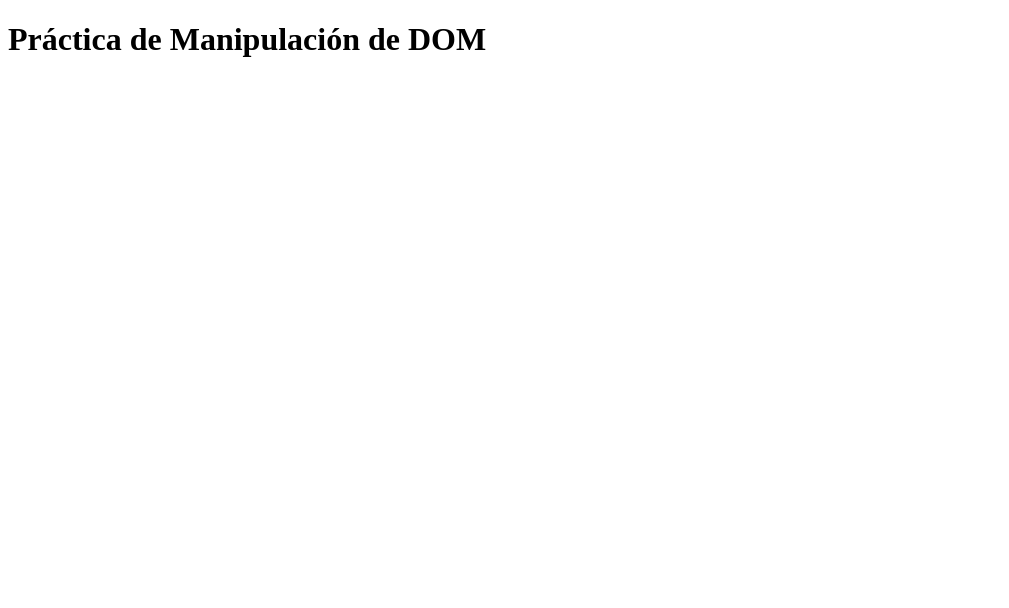
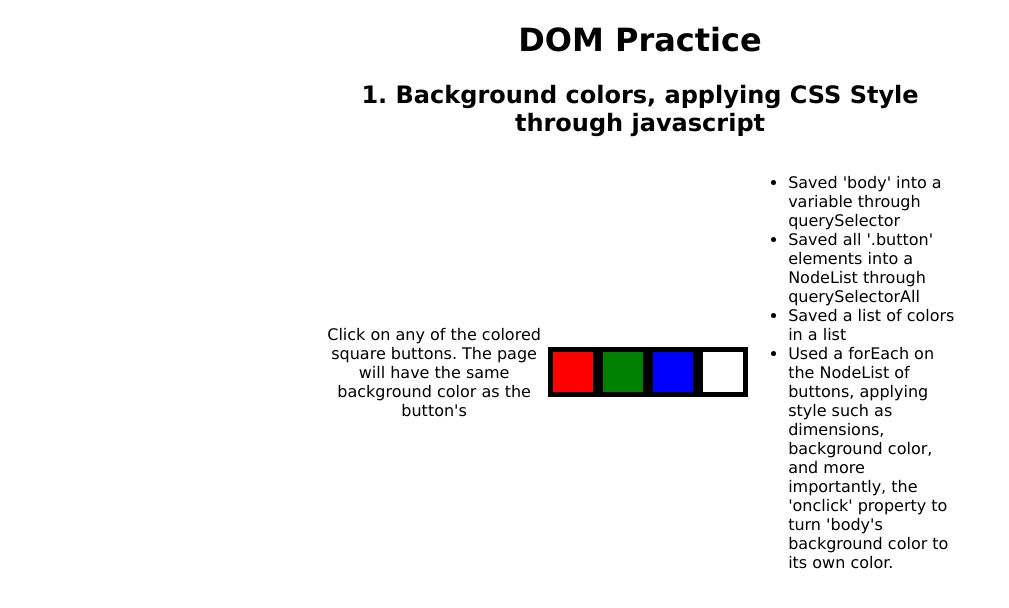
Before and after one commit to JFreire-dev/learning-javascript-dom-manipulation, a plain HTML site: page Manipulacion_DOM/index.html in a window 1280 px wide. Shown: the whole page, without its empty margins (0-1009 px from the left). Drawn offline with Linux system fonts and the light colour scheme.

Commit message:
finished script to change background color of the page to the same of the pressed button's color

```diff
--- a/Manipulacion_DOM/assets/script.js
+++ b/Manipulacion_DOM/assets/script.js
@@ -1 +1,41 @@
-const boton = document.querySelector('.boton');
+const body = document.querySelector("body");
+const ul = document.querySelector("ul");
+const container = document.querySelectorAll('.container');
+
+// Estilo Body
+body.style.width = "50%";
+body.style.textAlign = "center";
+body.style.marginRight = "auto";
+body.style.marginLeft = "auto";
+body.style.backgroundColor = "white";
+body.style.fontFamily = 'verdana'
+
+// Estilo ul
+ul.style.textAlign = 'left';
+ul.style.width = '100%';
+
+// Estilo container
+container.forEach(element =>{
+    element.style.display = "flex";
+    element.style.alignItems = 'center';
+})
+
+// Capturar cuadros colores
+const botones = document.querySelectorAll(".button");
+
+// Definir colores
+const colores = ["red", "green", "blue", "white"];
+
+botones.forEach((element, index) => {
+  element.style.width = "50px";
+  element.style.height = "50px";
+  element.style.backgroundColor = colores[index];
+  element.style.border = "solid 5px black";
+  element.style.cursor = 'pointer';
+  element.onclick = function () {backgroundColorChange(colores[index])};
+});
+
+// Función de cambio de color
+function backgroundColorChange(color) {
+  body.style.backgroundColor = color;
+}
--- a/Manipulacion_DOM/index.html
+++ b/Manipulacion_DOM/index.html
@@ -7,8 +7,27 @@
     <title>Manipulación de DOM</title>
 </head>
 
-<body>
-    <h1>Práctica de Manipulación de DOM</h1>
+<body id="body">
+    <h1 id="page__title">DOM Practice</h1>
+    <h2>1. Background colors, applying CSS Style through javascript</h2>
+    <div class="container" id="container__background--color">
+        <p>Click on any of the colored square buttons. The page will have the same background color as the button's</p>
+        <div class="container">
+            <button type="button" class="button" id="red"></button>
+            <button type="button" class="button" id="green"></button>
+            <button type="button" class="button" id="blue"></button>
+            <button type="button" class="button" id="white"></button>
+        </div>
+        <ul>
+            <li>Saved 'body' into a variable through querySelector</li>
+            <li>Saved all '.button' elements into a NodeList through querySelectorAll</li>
+            <li>Saved a list of colors in a list</li>
+            <li>Used a forEach on the NodeList of buttons, applying style such as dimensions, background color, and more
+                importantly, the 'onclick' property to turn 'body's background color to its own color.</li>
+        </ul>
+    </div>
+
+    <div class="container"></div>
 
     <script src="assets/script.js"></script>
 </body>
```
